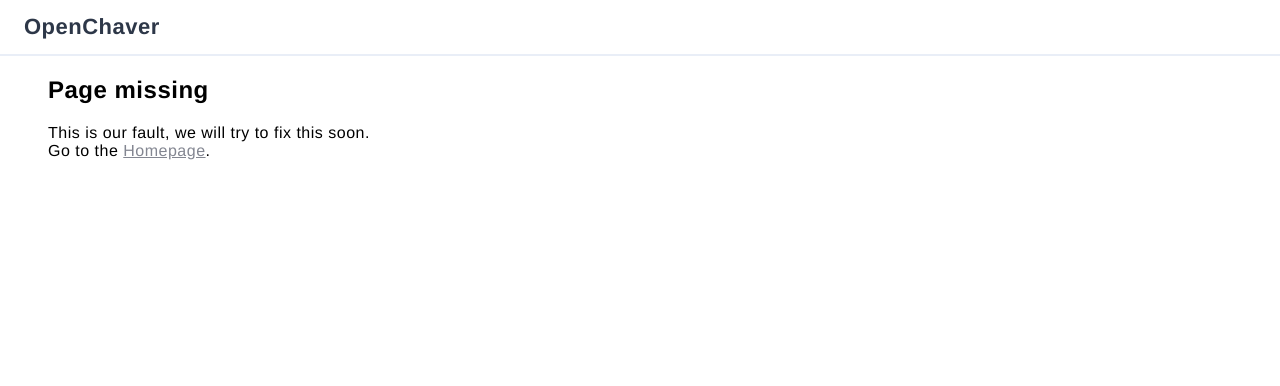
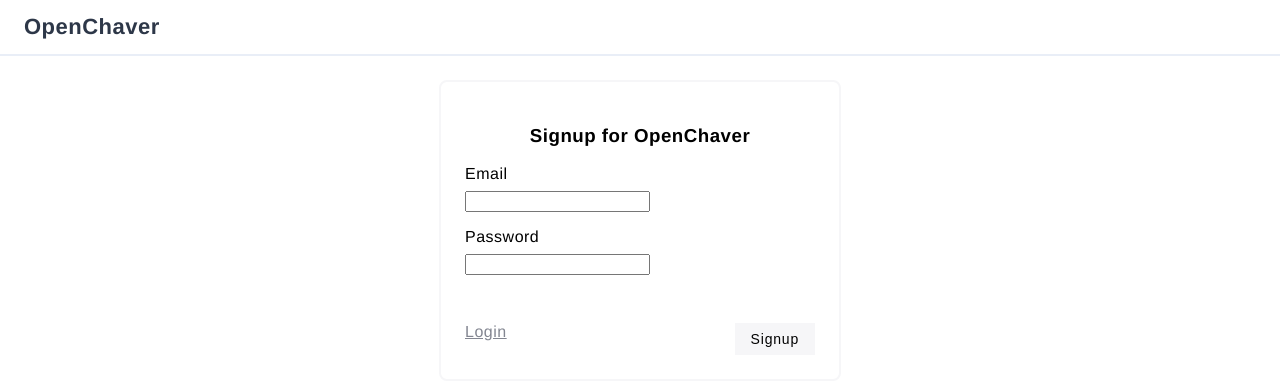
Before and after one commit to dickermoshe/OpenChaver-Server, a SvelteKit app in the folder frontend/: page /signup in a window 1280 px wide. Before the commit this address had no page. Shown: the top 386 px of the page. Built offline with nearby package versions, Linux system fonts and the light colour scheme.

Commit message:
Barebones /signup added

```diff
--- a/frontend/src/routes/(dashboard)/devices/+page.svelte
+++ b/frontend/src/routes/(dashboard)/devices/+page.svelte
@@ -42,13 +42,13 @@
 <section>
 	{#each devices as device}
 		<div class="category row">
-			<img src="{device.form_factor}.png" alt="" />
+			<img src="{device.form_factor}.png" alt={device.form_factor} />
 			<div class="stats">
 				<div class="largeText">{device.name}</div>
 				<div class="subText">{device.model}</div>
 				<div class="subText">{device.os}</div>
 				<div class="subText">Chaver: {device.chaver.name}</div>
-				<a href="">Edit details</a>
+				<a href="#_">Edit details</a>
 			</div>
 		</div>
 	{/each}
--- a/frontend/src/routes/+page.svelte
+++ b/frontend/src/routes/+page.svelte
@@ -8,9 +8,9 @@
 
 <section>
 	<div class="container">
-		<h1>Please visit us again later</h1>
-		<p>Our site is not operational at the current time.</p>
-		<br />
+		<h1>Early tester access</h1>
+		Access your account: <a href="login">Login</a><br />
+		Create an account: <a href="signup">Signup</a><br />
 
 		<p>Demo our <a href="/dashboard" data-sveltekit-prefetch>dashboard</a> interface.</p>
 		<p>A demo desktop client link will be added soon.</p>
--- /dev/null
+++ b/frontend/src/routes/signup/+page.svelte
@@ -0,0 +1,101 @@
+<script lang="ts">
+	import { api } from '$lib/api'
+
+	let email: string, password: string, errs: any
+
+	const register = async () => {
+		const res = await api('POST', 'auth/users/', {
+			email,
+			password
+		})
+		errs = {}
+
+		if(res.status === 201) {
+			alert('confirm email')
+		} else if(res.status === 400) {
+			errs = await res.json()
+			console.log(errs)
+		}
+	}
+</script>
+
+<svelte:head>
+	<title>Signup | OpenChaver</title>
+	<meta
+		name="description"
+		content="Setup an account to access our content filtering services."
+	/>
+</svelte:head>
+
+<section>
+	<div class="container">
+		<div class="signupContainer form">
+			<h3>Signup for OpenChaver</h3>
+			<form action="https://api.openchaver.com/auth/users/" method="POST">
+				<div class="inputContainer">
+					<label for="email">Email</label>
+					<input bind:value={email} type="email" name="email" id="email" />
+					<div class="error smallBody">{errs?.email?.[0] ?? ''}</div>
+				</div>
+				<div class="inputContainer">
+					<label for="password">Password</label>
+					<input bind:value={password} type="password" name="password" id="password" />
+					<div class="error smallBody">{errs?.password?.[0] ?? ''}&nbsp;</div>
+				</div>
+				<!-- <p class="smallBody">Forgot your password and cannot login?<br /><a href="reset-password">Reset password</a></p> -->
+				<div class="buttonContainer">
+					<a href="/login" class="button">Login</a>
+					<input type="submit" value="Signup" on:click|preventDefault={register} />
+				</div>
+			</form>
+		</div>
+	</div>
+</section>
+
+<style>
+	section > .container {
+		display: grid;
+		justify-content: center;
+		padding-top: var(--general-spacing);
+	}
+	.form {
+		width: 350px;
+		padding: var(--general-spacing);
+		border: 2px solid var(--secondary-bg-color);
+		border-radius: 8px;
+	}
+	.form h3 {
+		text-align: center;
+	}
+	.inputContainer {
+		margin-top: 1rem;
+	}
+	.inputContainer label {
+		display: block;
+		width: 100%;
+	}
+	.inputContainer input {
+		display: block;
+		margin-top: calc(var(--general-spacing) / 3);
+	}
+	.inputContainer .error {
+		margin-top: calc(var(--general-spacing) / 3);
+		color: var(--red);
+	}
+	.smallBody {
+		font-size: .875rem;
+	}
+	.buttonContainer {
+		display: flex;
+		justify-content: space-between;
+		margin-top: var(--general-spacing);
+	}
+	button, input[type=submit] {
+		padding: .5rem 1rem;
+		border: none;
+		background: var(--secondary-bg-color);
+		font-size: .875rem;
+		letter-spacing: .05rem;
+		cursor: pointer;
+	}
+</style>
```
Also changed, not shown: frontend/src/routes/register/+page.svelte (deleted, +0 -30 lines), 1 other file (tests, documents, lock files or other folders).
